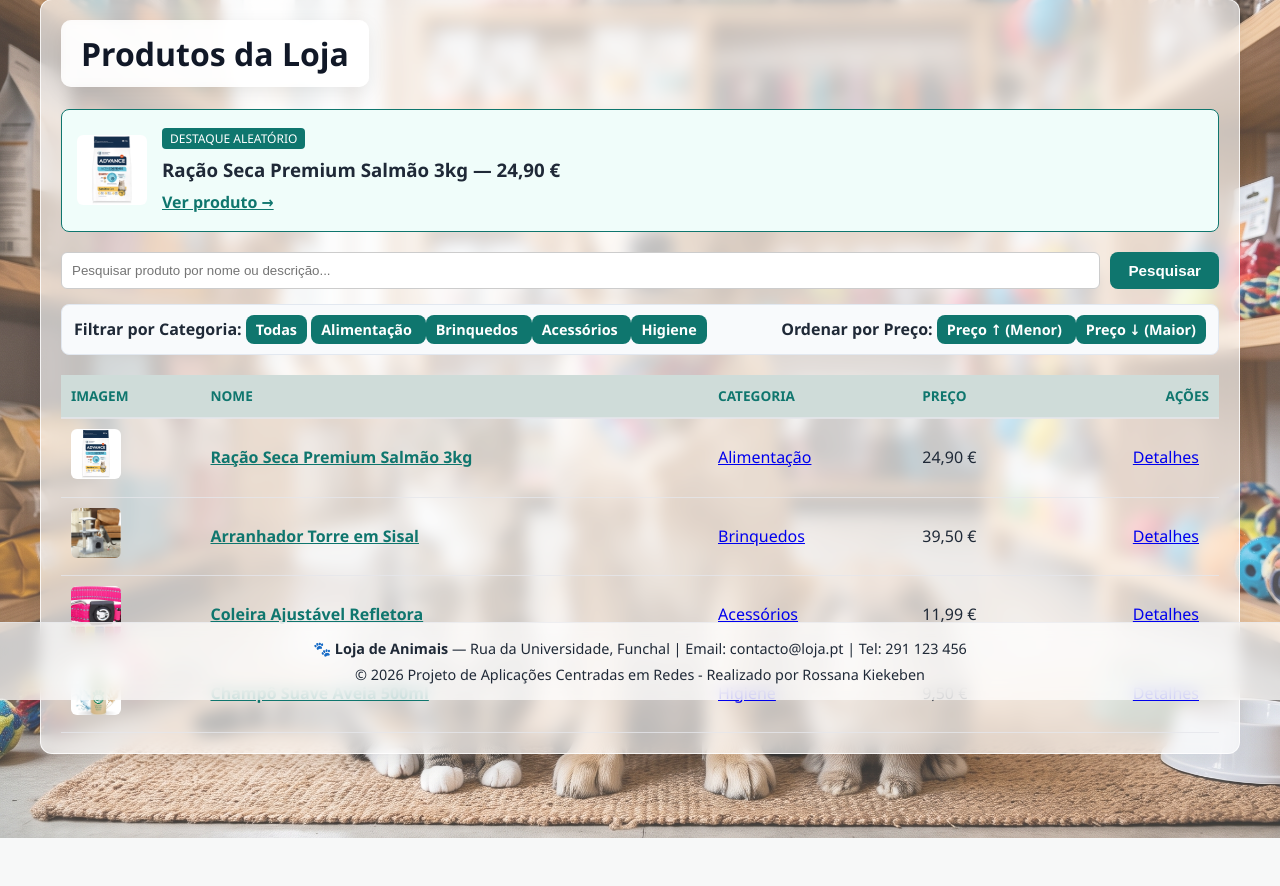
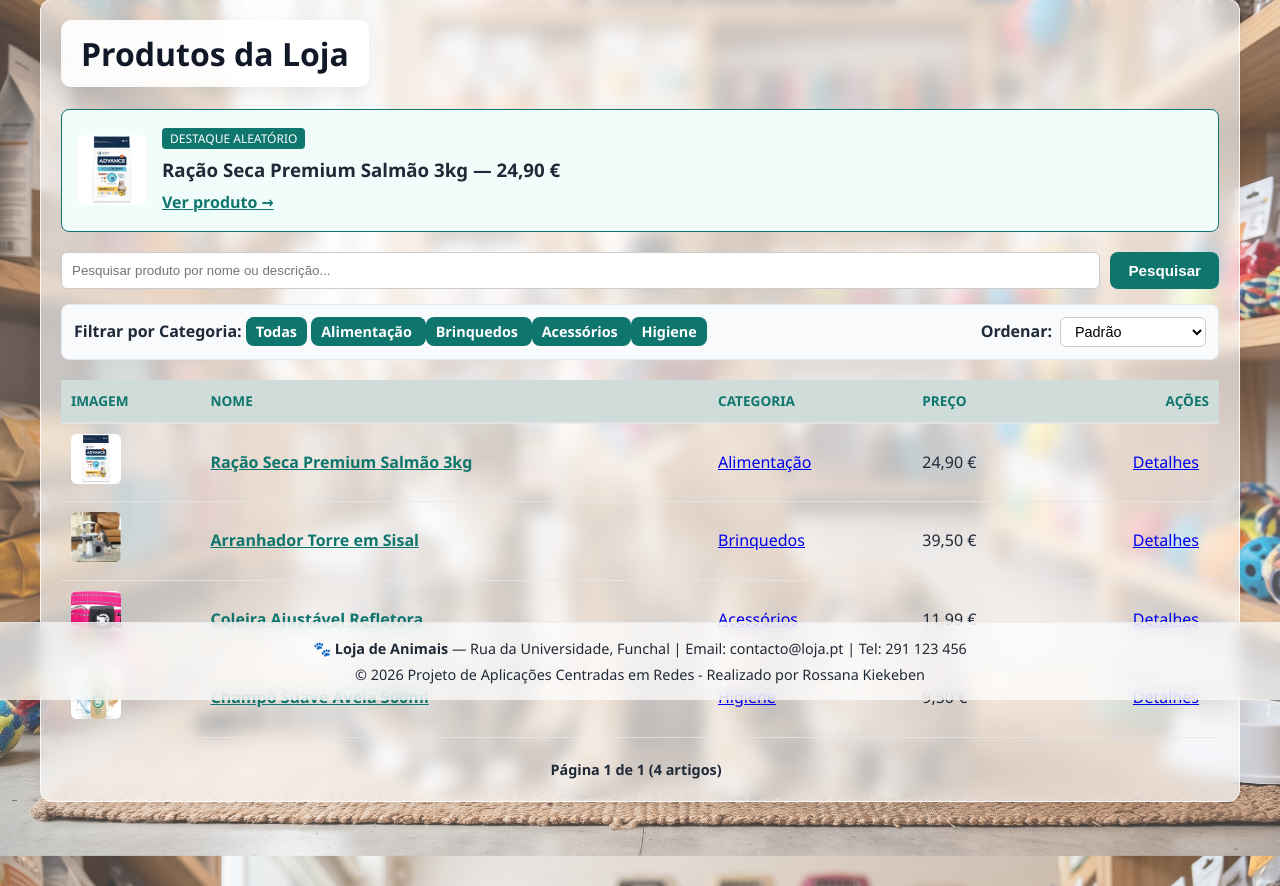
Before and after one commit to RossanaKK/Projeto-Loja-de-Animais, a Laravel app: page /produtos in a window 1280 px wide. Shown: the part 100-986 px from the top of the page. Before the commit the page ends 938 px from the top, so only its background shows below. Run offline with Laravel 12, Linux system fonts and the light colour scheme; data comes from the database, SQL or seed files in the repository.

Commit message:
Implementação da Ordenação e Paginação

```diff
--- /dev/null
+++ b/public/js/catalog-controls.js
@@ -0,0 +1,137 @@
+document.addEventListener('DOMContentLoaded', () => {
+    const tbody = document.querySelector('#productsTbody');
+    const table = document.querySelector('.tabela-loja');
+    const grid = tbody || document.querySelector('#productsGrid');
+
+    if (!grid) return;
+
+    const sortSelect = document.querySelector('#sortSelect');
+    const paginationContainer = document.querySelector('#paginationControls');
+    const perPage = Number((table && table.dataset.perPage) || grid.dataset.perPage) || 6;
+    let currentPage = 1;
+
+    const getItems = () => Array.from(grid.querySelectorAll('[data-product-card]'));
+
+    const items = getItems();
+    items.forEach((item, index) => {
+        if (!item.dataset.originalIndex) {
+            item.dataset.originalIndex = String(index);
+        }
+    });
+
+    const parsePrice = (item) => {
+        const val = parseFloat(String(item.dataset.price || '0').replace(',', '.'));
+        return Number.isNaN(val) ? 0 : val;
+    };
+
+    const parseName = (item) => String(item.dataset.name || '').trim().toLowerCase();
+
+    const sortItems = (list, mode) => {
+        const sorted = [...list];
+
+        switch (mode) {
+            case 'price_asc':
+                sorted.sort((a, b) => parsePrice(a) - parsePrice(b));
+                break;
+            case 'price_desc':
+                sorted.sort((a, b) => parsePrice(b) - parsePrice(a));
+                break;
+            case 'name_asc':
+                sorted.sort((a, b) => parseName(a).localeCompare(parseName(b), 'pt'));
+                break;
+            case 'name_desc':
+                sorted.sort((a, b) => parseName(b).localeCompare(parseName(a), 'pt'));
+                break;
+            default:
+                sorted.sort((a, b) => Number(a.dataset.originalIndex) - Number(b.dataset.originalIndex));
+                break;
+        }
+
+        return sorted;
+    };
+
+    const makeButton = (label, page, active = false, disabled = false) => {
+        const btn = document.createElement('button');
+        btn.type = 'button';
+        btn.textContent = label;
+        btn.disabled = disabled;
+        btn.className = 'button';
+        btn.style.padding = '6px 12px';
+        btn.style.fontSize = '0.9rem';
+        btn.style.cursor = disabled ? 'not-allowed' : 'pointer';
+        btn.style.opacity = disabled ? '0.45' : '1';
+        if (active) {
+            btn.style.background = '#0f766e';
+            btn.style.color = '#ffffff';
+        }
+
+        if (!disabled) {
+            btn.addEventListener('click', () => {
+                currentPage = page;
+                render();
+            });
+        }
+
+        return btn;
+    };
+
+    const renderPagination = (totalItems) => {
+        if (!paginationContainer) return;
+        paginationContainer.innerHTML = '';
+
+        if (totalItems === 0) return;
+
+        const totalPages = Math.ceil(totalItems / perPage);
+
+        const info = document.createElement('span');
+        info.textContent = `Página ${currentPage} de ${totalPages} (${totalItems} artigos)`;
+        info.style.fontSize = '0.9rem';
+        info.style.fontWeight = 'bold';
+        info.style.marginRight = '8px';
+        paginationContainer.appendChild(info);
+
+        if (totalPages <= 1) return;
+
+        paginationContainer.appendChild(
+            makeButton('Anterior', Math.max(1, currentPage - 1), false, currentPage === 1)
+        );
+
+        for (let page = 1; page <= totalPages; page++) {
+            paginationContainer.appendChild(
+                makeButton(String(page), page, page === currentPage, false)
+            );
+        }
+
+        paginationContainer.appendChild(
+            makeButton('Seguinte', Math.min(totalPages, currentPage + 1), false, currentPage === totalPages)
+        );
+    };
+
+    const render = () => {
+        const mode = sortSelect ? sortSelect.value : 'default';
+        const ordered = sortItems(getItems(), mode);
+
+        const totalItems = ordered.length;
+        const totalPages = Math.max(1, Math.ceil(totalItems / perPage));
+        if (currentPage > totalPages) currentPage = 1;
+
+        const start = (currentPage - 1) * perPage;
+        const end = start + perPage;
+
+        ordered.forEach((item, idx) => {
+            grid.appendChild(item);
+            item.style.display = idx >= start && idx < end ? '' : 'none';
+        });
+
+        renderPagination(totalItems);
+    };
+
+    if (sortSelect) {
+        sortSelect.addEventListener('change', () => {
+            currentPage = 1;
+            render();
+        });
+    }
+
+    render();
+});
--- a/resources/views/products/index.blade.php
+++ b/resources/views/products/index.blade.php
@@ -36,14 +36,15 @@
             @endforeach
         </div>
 
-        <div>
-            <strong>Ordenar por Preço:</strong>
-            <a href="{{ route('products.index', ['ordem' => 'asc', 'pesquisa' => $pesquisa ?? null]) }}" class="button" style="padding: 5px 10px; font-size: 0.9rem;">
-                Preço ↑ (Menor)
-            </a>
-            <a href="{{ route('products.index', ['ordem' => 'desc', 'pesquisa' => $pesquisa ?? null]) }}" class="button" style="padding: 5px 10px; font-size: 0.9rem;">
-                Preço ↓ (Maior)
-            </a>
+        <div style="display: flex; flex-wrap: wrap; align-items: center; gap: 8px;">
+            <strong>Ordenar:</strong>
+            <select id="sortSelect" style="padding: 5px 10px; font-size: 0.9rem; border: 1px solid #ccc; border-radius: 6px; background: white;">
+                <option value="default">Padrão</option>
+                <option value="price_asc">Preço ↑ (Menor)</option>
+                <option value="price_desc">Preço ↓ (Maior)</option>
+                <option value="name_asc">Nome (A–Z)</option>
+                <option value="name_desc">Nome (Z–A)</option>
+            </select>
         </div>
     </div>
 
@@ -66,7 +67,7 @@
     @if($products->isEmpty())
         <p style="padding: 20px; background: #f8fafc; border-radius: 8px; text-align: center;">Nenhum produto encontrado para a pesquisa efetuada.</p>
     @else
-        <table class="tabela-loja" style="width: 100%; border-collapse: collapse;">
+        <table class="tabela-loja" data-per-page="6" style="width: 100%; border-collapse: collapse;">
             <thead>
                 <tr style="background: #112222; color: white; text-align: left;">
                     <th style="padding: 10px;">IMAGEM</th>
@@ -76,9 +77,9 @@
                     <th style="padding: 10px; text-align: right;">AÇÕES</th>
                 </tr>
             </thead>
-            <tbody>
+            <tbody id="productsTbody">
                 @foreach($products as $product)
-                <tr style="border-bottom: 1px solid #ddd;">
+                <tr data-product-card data-price="{{ $product->price }}" data-name="{{ $product->name }}" style="border-bottom: 1px solid #ddd;">
                     <td style="padding: 10px;">
                         @if($product->image)
                             <img src="{{ Str::startsWith($product->image, 'http') ? $product->image : asset($product->image) }}" alt="{{ $product->name }}" style="width: 50px; height: 50px; object-fit: cover; border-radius: 6px;">
@@ -112,6 +113,9 @@
                 @endforeach
             </tbody>
         </table>
+        <div id="paginationControls" style="display: flex; justify-content: center; align-items: center; gap: 8px; margin-top: 20px; flex-wrap: wrap;"></div>
     @endif
 </div>
+
+<script src="{{ asset('js/catalog-controls.js') }}"></script>
 @endsection
```
